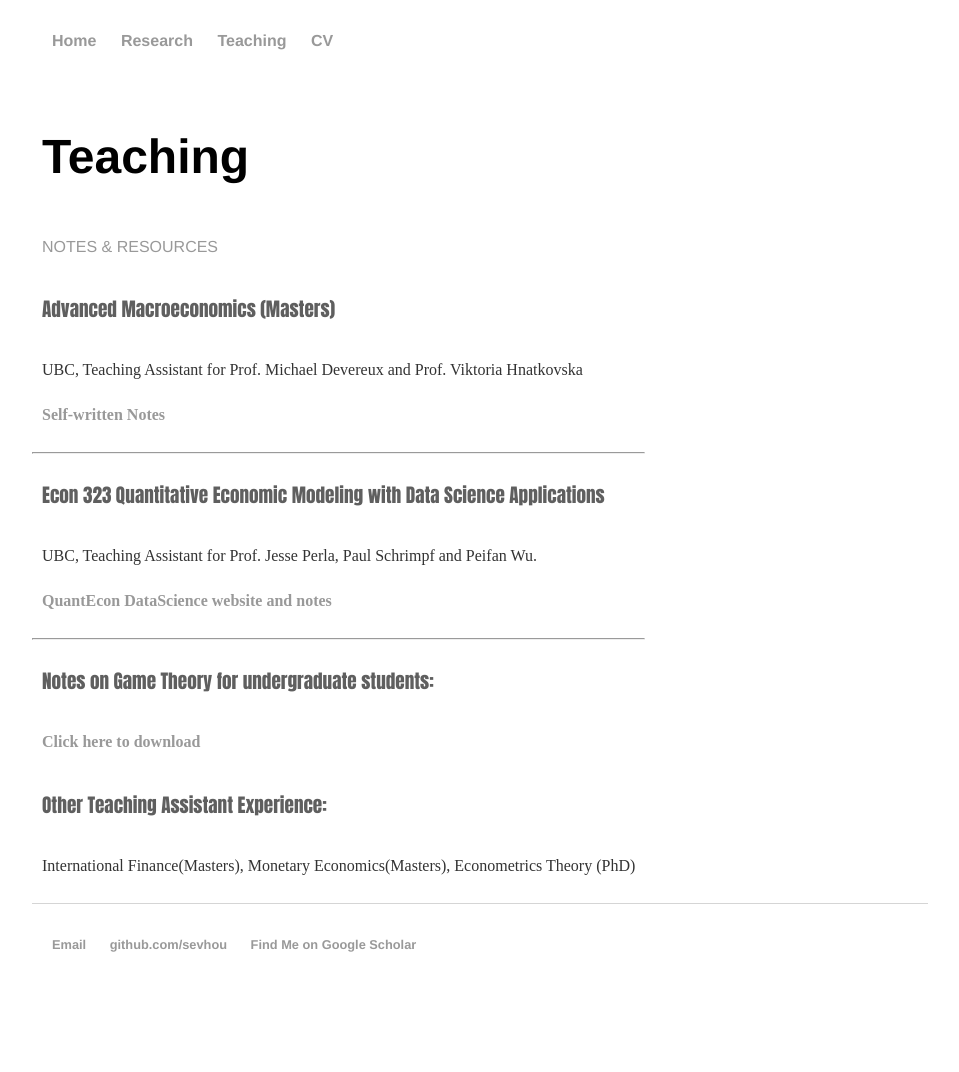
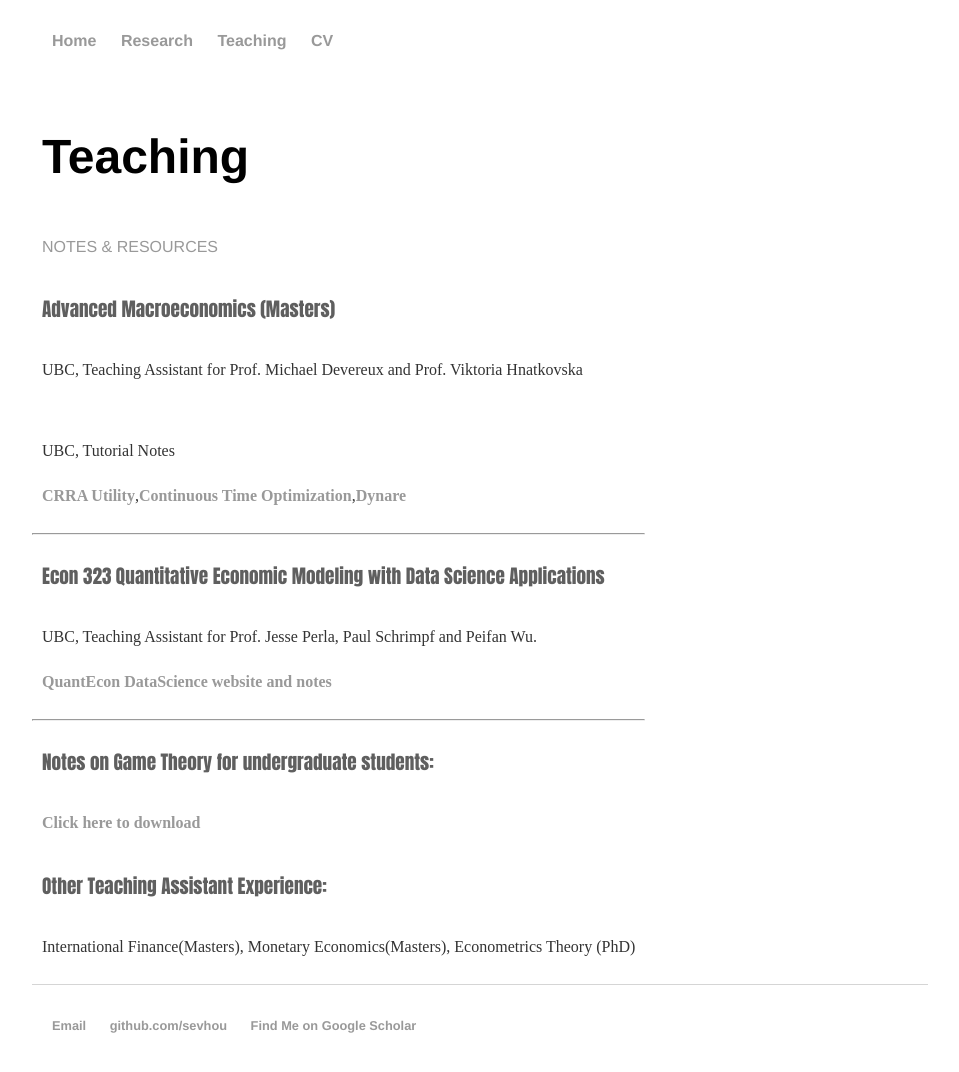
Before and after one commit to sevhou/sevhou.github.io, a Jekyll site: the page built from teaching/index.html, in a window 1280 px wide, cut to the strip 94-1207 px from the top of the page. Shown: the top 1072 px of the strip, without its empty margins (160-1119 px from the left). Built offline with Jekyll 4.4.1, drawn with Linux system fonts in a browser that asks for light colours; before the commit the page ends 1126 px from its top, so only the background shows below that.

Commit message:
Update index.html

```diff
--- a/teaching/index.html
+++ b/teaching/index.html
@@ -10,7 +10,9 @@ title: Teaching
     <h2>Advanced Macroeconomics (Masters)</h2>
 		  <p>UBC, Teaching Assistant for Prof. Michael Devereux and Prof. Viktoria Hnatkovska
 			  <br><br>
-			  <a href="/"><b>Self-written Notes</b></a>
+		  <p>UBC, Tutorial Notes
+			  <br><br>
+			  <a href="/"><b>CRRA Utility</b></a>,<a href="/"><b>Continuous Time Optimization</b></a>,<a href="/"><b>Dynare</b></a>
 		 </p>
 
 
```
